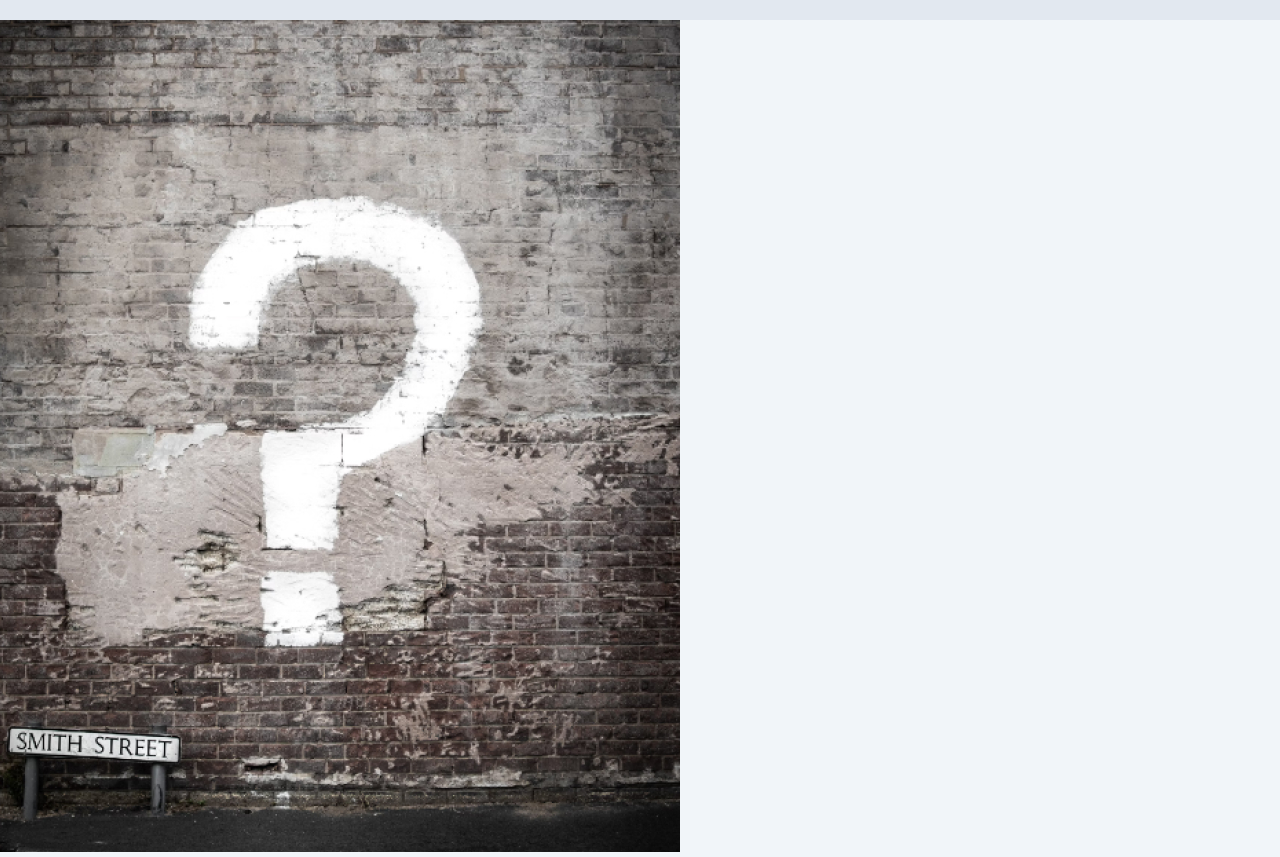
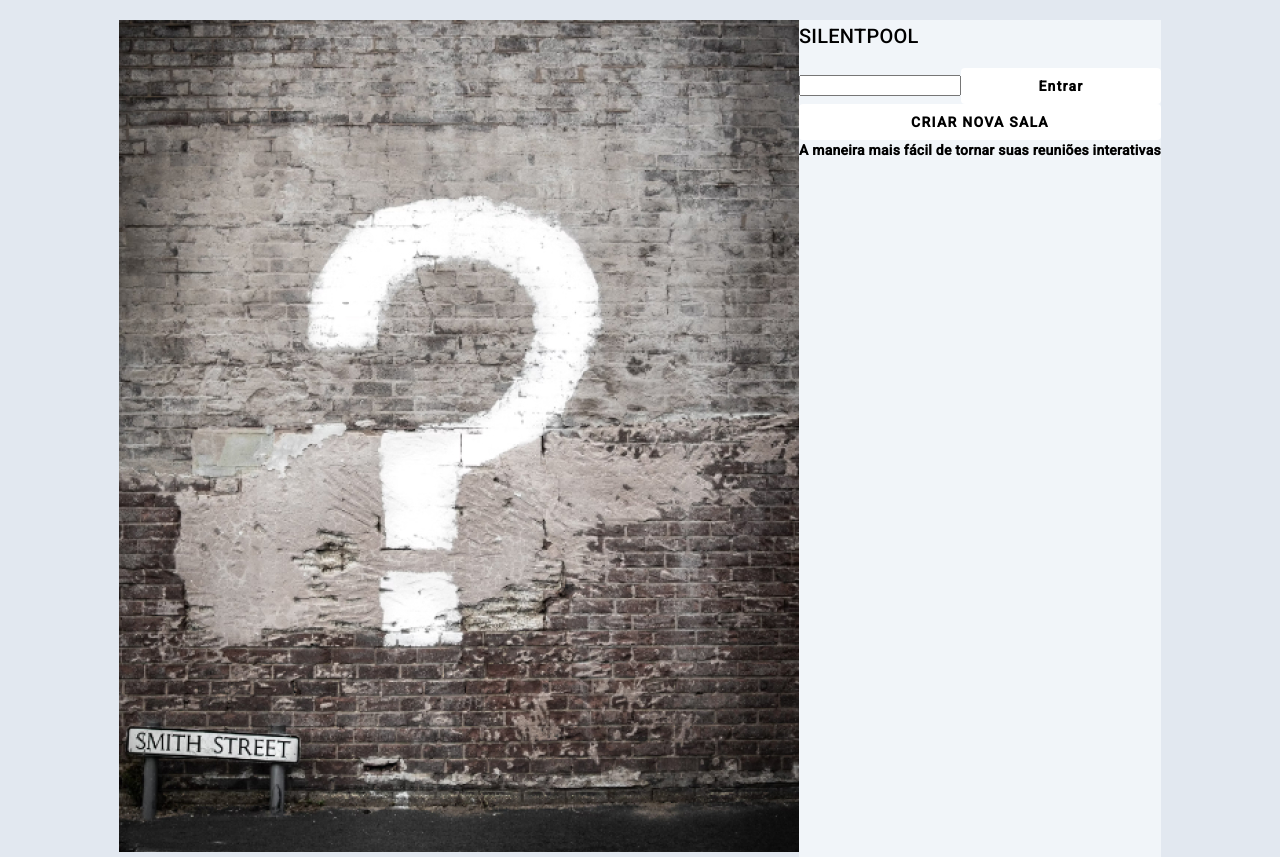
Before and after one commit to RobsonRioki/Desafio-Angular-V8, an Angular app in the folder SilentPool/: page / in a window 1280 px wide. Built offline with nearby package versions, Linux system fonts and the light colour scheme.

Commit message:
home 30%

```diff
--- a/SilentPool/src/app/app.module.ts
+++ b/SilentPool/src/app/app.module.ts
@@ -6,6 +6,7 @@ import { AppComponent } from './app.component';
 import { provideAnimationsAsync } from '@angular/platform-browser/animations/async';
 import { BannerComponent } from './shared/banner/banner.component';
 import { HomeComponent } from './pages/home/home.component';
+import { MatButtonModule } from '@angular/material/button';
 
 @NgModule({
   declarations: [
@@ -16,6 +17,7 @@ import { HomeComponent } from './pages/home/home.component';
   imports: [
     BrowserModule,
     AppRoutingModule,
+    MatButtonModule
 
   ],
   providers: [
--- a/SilentPool/src/app/pages/home/home.component.css
+++ b/SilentPool/src/app/pages/home/home.component.css
@@ -1,4 +1,17 @@
 .container{
     display: flex;
+    justify-content: center;
+}
+
+
+.button-home{
+    width: 200px;
+}&.primary{
+    background-color: var(--blue-800);
+}
+
+.form-sala{
     background-color: var(--grey-100);
+    display: flex;
+    flex-direction: column;
 }
--- a/SilentPool/src/app/pages/home/home.component.html
+++ b/SilentPool/src/app/pages/home/home.component.html
@@ -1,6 +1,12 @@
-<div class="container">
+<section class="container">
 <app-banner src="../assets/img/banner-home.jpg" alt="banner com uma interrocacao no meio"></app-banner>
+<div class="form-sala">
+<h2>SILENTPOOL</h2>
 <div>
-
+<input type="text">
+<button mat-flat-button  class="button-home" [ngClass]="variant">Entrar</button>
 </div>
+<button mat-flat-button>CRIAR NOVA SALA</button>
+<p>A maneira mais fácil de tornar suas reuniões interativas</p>
 </div>
+</section>
--- a/SilentPool/src/app/pages/home/home.component.ts
+++ b/SilentPool/src/app/pages/home/home.component.ts
@@ -1,4 +1,4 @@
-import { Component } from '@angular/core';
+import { Component, Input } from '@angular/core';
 
 @Component({
   selector: 'app-home',
@@ -6,5 +6,5 @@ import { Component } from '@angular/core';
   styleUrl: './home.component.css'
 })
 export class HomeComponent {
-
+  @Input() variant: 'primary' | 'secundary' = 'primary' ;
 }
--- a/SilentPool/src/app/shared/banner/banner.component.ts
+++ b/SilentPool/src/app/shared/banner/banner.component.ts
@@ -6,8 +6,6 @@ import { Component, Input } from '@angular/core';
   styleUrl: './banner.component.css'
 })
 export class BannerComponent {
-
-   @Input() src: string = ''
-   @Input() alt: string = ''
-
+  @Input() src: string = ''
+  @Input() alt: string = ''
 }
```
